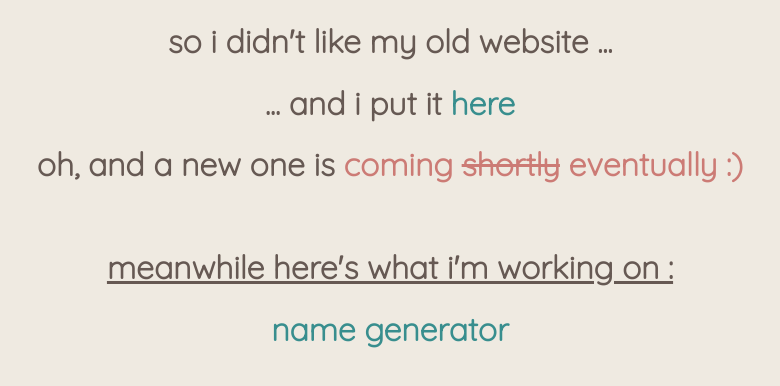
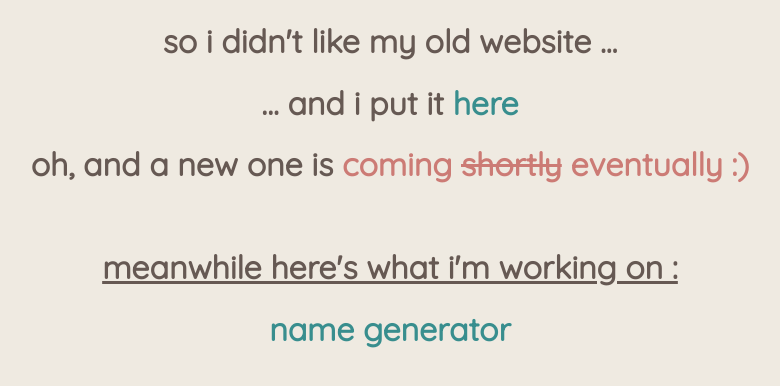
Before and after one commit to hamdanjaveed/hamdanjaveed.com, a plain HTML site: page index.html in a window 1280 px wide. Shown: the whole page, without its empty margins (250-1030 px from the left). Drawn offline with nearby package versions, Linux system fonts and the light colour scheme.

Commit message:
made about 492 changes, i also changed a 3 to a 4

```diff
--- a/index.html
+++ b/index.html
@@ -3,7 +3,7 @@
     <head>
         <title>home</title>
 
-        <link href='http://fonts.googleapis.com/css?family=Quicksand:300' rel='stylesheet' type='text/css'>
+        <link href='http://fonts.googleapis.com/css?family=Quicksand:400' rel='stylesheet' type='text/css'>
         <link rel="stylesheet" href="stylesheet.css">
     </head>
     <body>
```
